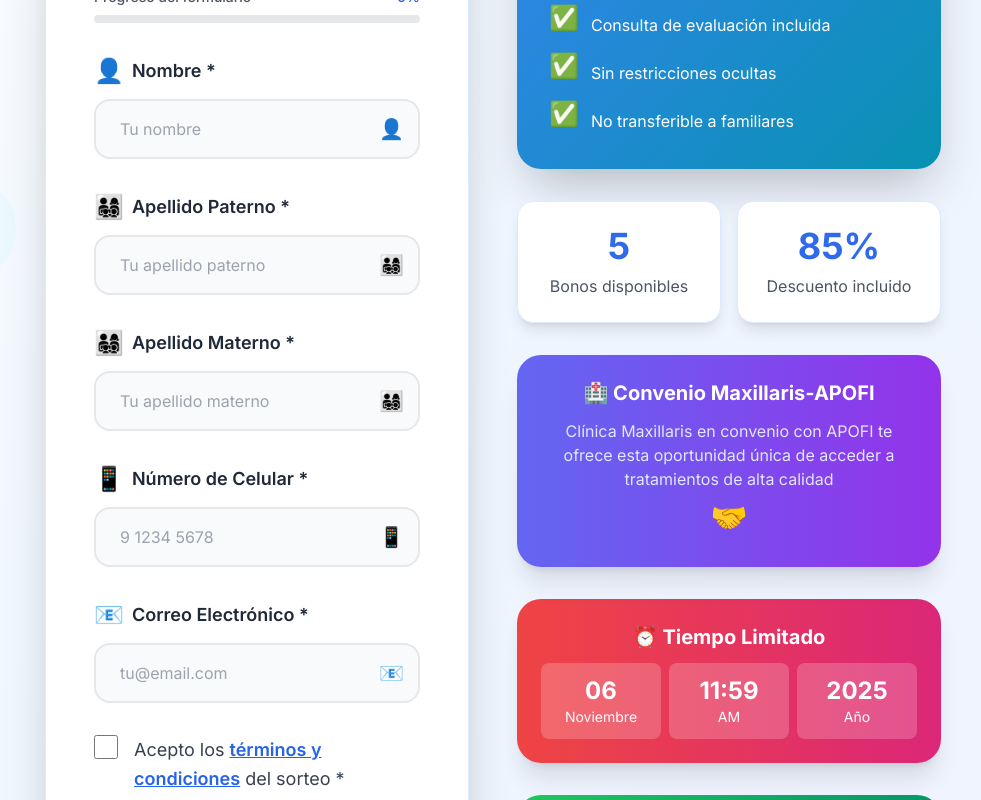
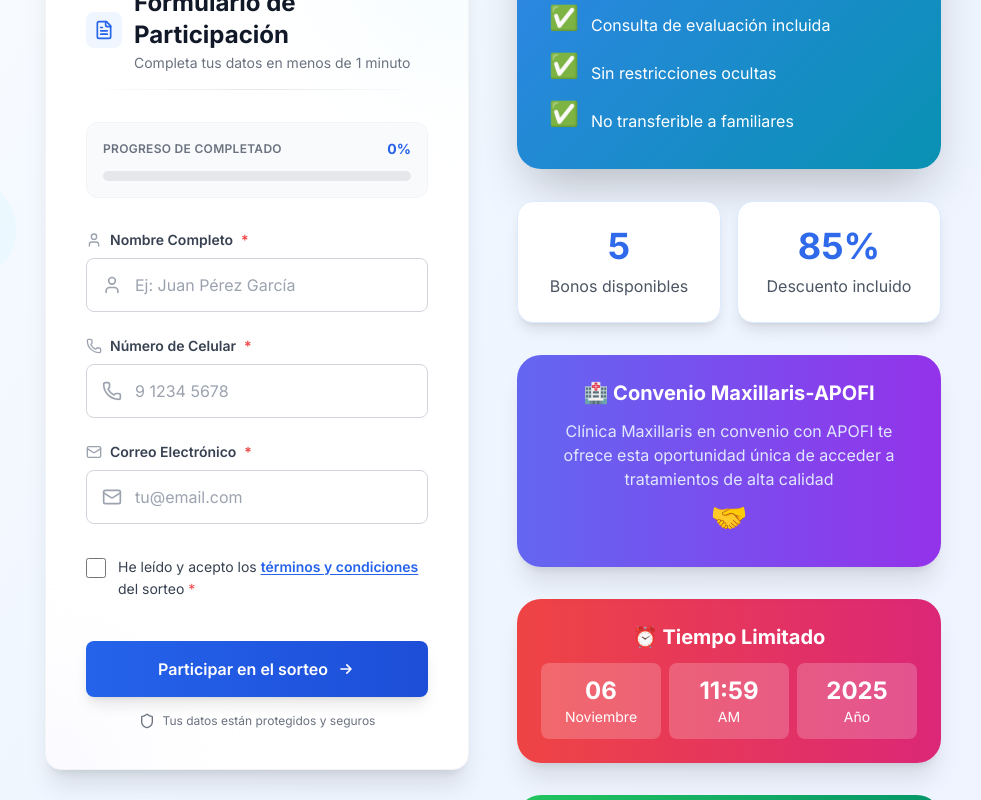
Before and after one commit to MAXILLARISProyectosYTI/apofi-sorteos, a Next.js app: page / in a window 1280 px wide. Shown: the part 2180-2980 px from the top of the page, without its empty margins (147-1128 px from the left). Built offline with nearby package versions, Linux system fonts and the light colour scheme.

Commit message:
Refactor form handling to consolidate name fields into a single full name input; enhance UI with improved styling and progress indicators, and update error handling for API responses.

```diff
--- a/src/app/page.tsx
+++ b/src/app/page.tsx
@@ -1,15 +1,14 @@
 'use client';
 
 import { useState, useEffect } from 'react';
+import { User, Phone, Mail, CheckCircle2, FileText, Shield } from 'lucide-react';
 
 export default function Home() {
   const [isVisible, setIsVisible] = useState(false);
   const [showIntro, setShowIntro] = useState(true);
   const [countdown, setCountdown] = useState(4);
   const [formData, setFormData] = useState({
-    firstName: '',
-    paternalLastName: '',
-    maternalLastName: '',
+    fullName: '',
     phone: '',
     email: '',
     acceptTerms: false
@@ -51,13 +50,19 @@
     setIsSubmitting(true);
 
     try {
+      // Dividir el nombre completo en partes para la API
+      const nameParts = formData.fullName.trim().split(/\s+/);
+      const firstName = nameParts[0] || '';
+      const lastNameFather = nameParts.length > 1 ? nameParts[1] : '';
+      const lastNameMother = nameParts.length > 2 ? nameParts.slice(2).join(' ') : '';
+
       // Preparar los datos para la API de Maxillaris
       const apiData = {
-        firstName: formData.firstName,
-        lastNameFather: formData.paternalLastName,
-        lastNameMother: formData.maternalLastName,
-        phoneNumber: formData.phone,
-        email: formData.email,
+        firstName: firstName,
+        lastNameFather: lastNameFather,
+        lastNameMother: lastNameMother,
+        phoneNumber: formData.phone.trim(),
+        email: formData.email.trim(),
         nameCampaign: 'apofi_04112025'
       };
 
@@ -98,7 +103,7 @@
   };
 
   const resetForm = () => {
-    setFormData({ firstName: '', paternalLastName: '', maternalLastName: '', phone: '', email: '', acceptTerms: false });
+    setFormData({ fullName: '', phone: '', email: '', acceptTerms: false });
     setIsSubmitted(false);
     setShowConfirmation(false);
     setApiError(null);
@@ -386,234 +391,207 @@
           ) : (
             <div className="grid lg:grid-cols-2 gap-12 items-center">
               {/* Formulario principal */}
-              <div className={`bg-white rounded-3xl shadow-2xl p-8 md:p-12 border border-blue-100 transition-all duration-1000 relative overflow-hidden ${isVisible ? 'opacity-100 translate-y-0' : 'opacity-0 translate-y-10'}`}>
-                {/* Elementos decorativos del formulario */}
-                <div className="absolute top-0 right-0 w-32 h-32 bg-gradient-to-br from-blue-100 to-cyan-100 rounded-full -translate-y-16 translate-x-16 opacity-60 animate-float"></div>
-                <div className="absolute bottom-0 left-0 w-24 h-24 bg-gradient-to-tr from-indigo-100 to-purple-100 rounded-full translate-y-12 -translate-x-12 opacity-60 animate-float" style={{ animationDelay: '1s' }}></div>
+              <div className={`bg-white rounded-2xl shadow-xl p-8 md:p-10 border border-gray-100 transition-all duration-1000 relative overflow-hidden ${isVisible ? 'opacity-100 translate-y-0' : 'opacity-0 translate-y-10'}`}>
+                {/* Elementos decorativos sutiles */}
+                <div className="absolute top-0 right-0 w-64 h-64 bg-gradient-to-br from-blue-50/50 to-cyan-50/50 rounded-full -translate-y-32 translate-x-32 blur-3xl"></div>
+                <div className="absolute bottom-0 left-0 w-48 h-48 bg-gradient-to-tr from-indigo-50/50 to-purple-50/50 rounded-full translate-y-24 -translate-x-24 blur-3xl"></div>
 
                 {/* Header del formulario */}
-                <div className="text-center mb-8 relative z-10">
-                  <div className="inline-flex items-center gap-2 bg-gradient-to-r from-blue-100 to-indigo-100 text-blue-800 px-4 py-2 rounded-full text-sm font-medium mb-4">
-                    <span className="text-xl">📋</span>
-                    Formulario de Participación
+                <div className="mb-8 relative z-10">
+                  <div className="flex items-center gap-3 mb-4">
+                    <div className="p-2 bg-blue-50 rounded-lg">
+                      <FileText className="w-5 h-5 text-blue-600" />
                     </div>
-                  <h3 className="text-2xl font-bold text-gray-900 mb-2">¡Completa tus datos!</h3>
-                  <p className="text-gray-600">Solo necesitamos 5 campos para participar</p>
+                    <div>
+                      <h3 className="text-2xl font-bold text-gray-900">Formulario de Participación</h3>
+                      <p className="text-sm text-gray-500 mt-0.5">Completa tus datos en menos de 1 minuto</p>
+                    </div>
+                  </div>
+                  <div className="h-px bg-gradient-to-r from-transparent via-gray-200 to-transparent"></div>
                 </div>
 
-                <form onSubmit={handleSubmit} className="space-y-8 relative z-10">
-                  {/* Indicador de progreso */}
-                  <div className="mb-6">
-                    <div className="flex items-center justify-between mb-2">
-                      <span className="text-sm font-medium text-gray-600">Progreso del formulario</span>
-                      <span className="text-sm font-medium text-blue-600">
-                        {((formData.firstName && formData.paternalLastName && formData.maternalLastName && formData.phone && formData.email && formData.acceptTerms) ? 100 :
-                          ((formData.firstName ? 1 : 0) + (formData.paternalLastName ? 1 : 0) + (formData.maternalLastName ? 1 : 0) + (formData.phone ? 1 : 0) + (formData.email ? 1 : 0) + (formData.acceptTerms ? 1 : 0)) * 16.67).toFixed(0)}%
+                <form onSubmit={handleSubmit} className="space-y-6 relative z-10">
+                  {/* Indicador de progreso mejorado */}
+                  <div className="mb-8 bg-gray-50 rounded-xl p-4 border border-gray-100">
+                    <div className="flex items-center justify-between mb-3">
+                      <span className="text-xs font-semibold text-gray-500 uppercase tracking-wide">Progreso de Completado</span>
+                      <span className="text-sm font-bold text-blue-600">
+                        {((formData.fullName && formData.phone && formData.email && formData.acceptTerms) ? 100 :
+                          ((formData.fullName ? 1 : 0) + (formData.phone ? 1 : 0) + (formData.email ? 1 : 0) + (formData.acceptTerms ? 1 : 0)) * 25).toFixed(0)}%
                       </span>
                     </div>
-                    <div className="w-full bg-gray-200 rounded-full h-2">
+                    <div className="w-full bg-gray-200 rounded-full h-2.5 overflow-hidden">
                       <div
-                        className="bg-gradient-to-r from-blue-500 to-cyan-600 h-2 rounded-full transition-all duration-500 ease-out"
+                        className="bg-gradient-to-r from-blue-600 via-blue-500 to-cyan-500 h-2.5 rounded-full transition-all duration-700 ease-out shadow-sm"
                         style={{
-                          width: `${(formData.firstName && formData.paternalLastName && formData.maternalLastName && formData.phone && formData.email && formData.acceptTerms) ? 100 :
-                            ((formData.firstName ? 1 : 0) + (formData.paternalLastName ? 1 : 0) + (formData.maternalLastName ? 1 : 0) + (formData.phone ? 1 : 0) + (formData.email ? 1 : 0) + (formData.acceptTerms ? 1 : 0)) * 16.67}%`
+                          width: `${(formData.fullName && formData.phone && formData.email && formData.acceptTerms) ? 100 :
+                            ((formData.fullName ? 1 : 0) + (formData.phone ? 1 : 0) + (formData.email ? 1 : 0) + (formData.acceptTerms ? 1 : 0)) * 25}%`
                         }}
                       ></div>
                     </div>
                   </div>
 
-                  <div className="space-y-3">
-                    <label htmlFor="firstName" className="block text-lg font-semibold text-gray-800 mb-3 flex items-center gap-2">
-                      <span className="text-2xl">👤</span>
-                      Nombre *
+                  <div className="space-y-2">
+                    <label htmlFor="fullName" className="block text-sm font-semibold text-gray-700 mb-2 flex items-center gap-2">
+                      <User className="w-4 h-4 text-gray-400" />
+                      Nombre Completo
+                      <span className="text-red-500">*</span>
                     </label>
-                    <div className="relative">
+                    <div className="relative group">
+                      <div className="absolute left-4 top-1/2 transform -translate-y-1/2 text-gray-400 group-focus-within:text-blue-500 transition-colors">
+                        <User className="w-5 h-5" />
+                      </div>
                       <input
                         type="text"
-                        id="firstName"
-                        value={formData.firstName}
-                        onChange={(e) => handleInputChange('firstName', e.target.value)}
-                        placeholder="Tu nombre"
-                        className="w-full px-6 py-4 bg-gray-50 border-2 border-gray-200 rounded-2xl text-gray-800 placeholder-gray-400 focus:ring-4 focus:ring-blue-400/30 focus:border-blue-500 transition-all duration-300 hover:border-blue-300 pr-12"
+                        id="fullName"
+                        value={formData.fullName}
+                        onChange={(e) => handleInputChange('fullName', e.target.value)}
+                        placeholder="Ej: Juan Pérez García"
+                        className="w-full pl-12 pr-4 py-3.5 bg-white border border-gray-300 rounded-lg text-gray-900 placeholder-gray-400 focus:ring-2 focus:ring-blue-500 focus:border-blue-500 transition-all duration-200 hover:border-gray-400"
                         required
                       />
-                      <div className="absolute right-4 top-1/2 transform -translate-y-1/2">
-                        <span className="text-blue-500 text-xl">👤</span>
                     </div>
-                    </div>
-                    {formData.firstName && (
-                      <div className="flex items-center gap-2 text-green-600 text-sm">
-                        <span className="text-lg">✅</span>
-                        Nombre válido
+                    {formData.fullName && (
+                      <div className="flex items-center gap-2 text-green-600 text-xs font-medium">
+                        <CheckCircle2 className="w-4 h-4" />
+                        Campo completado
                       </div>
                     )}
                   </div>
 
-                  <div className="space-y-3">
-                    <label htmlFor="paternalLastName" className="block text-lg font-semibold text-gray-800 mb-3 flex items-center gap-2">
-                      <span className="text-2xl">👨‍👩‍👧‍👦</span>
-                      Apellido Paterno *
+                  <div className="space-y-2">
+                    <label htmlFor="phone" className="block text-sm font-semibold text-gray-700 mb-2 flex items-center gap-2">
+                      <Phone className="w-4 h-4 text-gray-400" />
+                      Número de Celular
+                      <span className="text-red-500">*</span>
                     </label>
-                    <div className="relative">
-                      <input
-                        type="text"
-                        id="paternalLastName"
-                        value={formData.paternalLastName}
-                        onChange={(e) => handleInputChange('paternalLastName', e.target.value)}
-                        placeholder="Tu apellido paterno"
-                        className="w-full px-6 py-4 bg-gray-50 border-2 border-gray-200 rounded-2xl text-gray-800 placeholder-gray-400 focus:ring-4 focus:ring-blue-400/30 focus:border-blue-500 transition-all duration-300 hover:border-blue-300 pr-12"
-                        required
-                      />
-                      <div className="absolute right-4 top-1/2 transform -translate-y-1/2">
-                        <span className="text-blue-500 text-xl">👨‍👩‍👧‍👦</span>
+                    <div className="relative group">
+                      <div className="absolute left-4 top-1/2 transform -translate-y-1/2 text-gray-400 group-focus-within:text-blue-500 transition-colors">
+                        <Phone className="w-5 h-5" />
                       </div>
-                    </div>
-                    {formData.paternalLastName && (
-                      <div className="flex items-center gap-2 text-green-600 text-sm">
-                        <span className="text-lg">✅</span>
-                        Apellido paterno válido
-                      </div>
-                    )}
-                  </div>
-
-                  <div className="space-y-3">
-                    <label htmlFor="maternalLastName" className="block text-lg font-semibold text-gray-800 mb-3 flex items-center gap-2">
-                      <span className="text-2xl">👨‍👩‍👧‍👦</span>
-                      Apellido Materno *
-                    </label>
-                    <div className="relative">
-                      <input
-                        type="text"
-                        id="maternalLastName"
-                        value={formData.maternalLastName}
-                        onChange={(e) => handleInputChange('maternalLastName', e.target.value)}
-                        placeholder="Tu apellido materno"
-                        className="w-full px-6 py-4 bg-gray-50 border-2 border-gray-200 rounded-2xl text-gray-800 placeholder-gray-400 focus:ring-4 focus:ring-blue-400/30 focus:border-blue-500 transition-all duration-300 hover:border-blue-300 pr-12"
-                        required
-                      />
-                      <div className="absolute right-4 top-1/2 transform -translate-y-1/2">
-                        <span className="text-blue-500 text-xl">👨‍👩‍👧‍👦</span>
-                      </div>
-                    </div>
-                    {formData.maternalLastName && (
-                      <div className="flex items-center gap-2 text-green-600 text-sm">
-                        <span className="text-lg">✅</span>
-                        Apellido materno válido
-                      </div>
-                    )}
-                  </div>
-
-                  <div className="space-y-3">
-                    <label htmlFor="phone" className="block text-lg font-semibold text-gray-800 mb-3 flex items-center gap-2">
-                      <span className="text-2xl">📱</span>
-                      Número de Celular *
-                    </label>
-                    <div className="relative">
                       <input
                         type="tel"
                         id="phone"
                         value={formData.phone}
                         onChange={(e) => handleInputChange('phone', e.target.value)}
                         placeholder="9 1234 5678"
-                        className="w-full px-6 py-4 bg-gray-50 border-2 border-gray-200 rounded-2xl text-gray-800 placeholder-gray-400 focus:ring-4 focus:ring-blue-400/30 focus:border-blue-500 transition-all duration-300 hover:border-blue-300 pr-12"
+                        className="w-full pl-12 pr-4 py-3.5 bg-white border border-gray-300 rounded-lg text-gray-900 placeholder-gray-400 focus:ring-2 focus:ring-blue-500 focus:border-blue-500 transition-all duration-200 hover:border-gray-400"
                         required
                       />
-                      <div className="absolute right-4 top-1/2 transform -translate-y-1/2">
-                        <span className="text-blue-500 text-xl">📱</span>
-                      </div>
                     </div>
                     {formData.phone && (
-                      <div className="flex items-center gap-2 text-green-600 text-sm">
-                        <span className="text-lg">✅</span>
-                        Número válido
+                      <div className="flex items-center gap-2 text-green-600 text-xs font-medium">
+                        <CheckCircle2 className="w-4 h-4" />
+                        Campo completado
                       </div>
                     )}
                   </div>
 
-                  <div className="space-y-3">
-                    <label htmlFor="email" className="block text-lg font-semibold text-gray-800 mb-3 flex items-center gap-2">
-                      <span className="text-2xl">📧</span>
-                      Correo Electrónico *
+                  <div className="space-y-2">
+                    <label htmlFor="email" className="block text-sm font-semibold text-gray-700 mb-2 flex items-center gap-2">
+                      <Mail className="w-4 h-4 text-gray-400" />
+                      Correo Electrónico
+                      <span className="text-red-500">*</span>
                     </label>
-                    <div className="relative">
+                    <div className="relative group">
+                      <div className="absolute left-4 top-1/2 transform -translate-y-1/2 text-gray-400 group-focus-within:text-blue-500 transition-colors">
+                        <Mail className="w-5 h-5" />
+                      </div>
                       <input
                         type="email"
                         id="email"
                         value={formData.email}
                         onChange={(e) => handleInputChange('email', e.target.value)}
                         placeholder="tu@email.com"
-                        className="w-full px-6 py-4 bg-gray-50 border-2 border-gray-200 rounded-2xl text-gray-800 placeholder-gray-400 focus:ring-4 focus:ring-blue-400/30 focus:border-blue-500 transition-all duration-300 hover:border-blue-300 pr-12"
+                        className="w-full pl-12 pr-4 py-3.5 bg-white border border-gray-300 rounded-lg text-gray-900 placeholder-gray-400 focus:ring-2 focus:ring-blue-500 focus:border-blue-500 transition-all duration-200 hover:border-gray-400"
                         required
                       />
-                      <div className="absolute right-4 top-1/2 transform -translate-y-1/2">
-                        <span className="text-blue-500 text-xl">📧</span>
-                      </div>
                     </div>
                     {formData.email && (
-                      <div className="flex items-center gap-2 text-green-600 text-sm">
-                        <span className="text-lg">✅</span>
-                        Email válido
+                      <div className="flex items-center gap-2 text-green-600 text-xs font-medium">
+                        <CheckCircle2 className="w-4 h-4" />
+                        Campo completado
                       </div>
                     )}
                   </div>
 
-                  <div className="flex items-start space-x-4">
-                    <div className="flex items-center h-6">
+                  <div className="flex items-start gap-3 pt-2">
+                    <div className="flex items-center h-5 mt-0.5">
                       <input
                         id="acceptTerms"
                         type="checkbox"
                         checked={formData.acceptTerms}
                         onChange={(e) => handleInputChange('acceptTerms', e.target.checked)}
-                        className="w-6 h-6 text-blue-500 border-2 border-gray-300 rounded focus:ring-4 focus:ring-blue-400/30 focus:border-blue-500 transition-all duration-300"
+                        className="w-5 h-5 text-blue-600 border-gray-300 rounded focus:ring-2 focus:ring-blue-500 focus:ring-offset-0 transition-all duration-200 cursor-pointer"
                         required
                       />
                     </div>
-                    <div className="text-gray-700">
-                      <label htmlFor="acceptTerms" className="text-lg leading-relaxed">
-                        Acepto los{' '}
-                        <a href="/terminos" className="text-blue-600 hover:text-blue-700 underline font-semibold">
+                    <label htmlFor="acceptTerms" className="text-sm text-gray-700 leading-relaxed cursor-pointer">
+                      He leído y acepto los{' '}
+                      <a href="/terminos" className="text-blue-600 hover:text-blue-700 font-semibold underline underline-offset-2 transition-colors">
                         términos y condiciones
-                        </a>{' '}
-                        del sorteo *
+                      </a>
+                      {' '}del sorteo
+                      <span className="text-red-500 ml-1">*</span>
                     </label>
                   </div>
+                  {formData.acceptTerms && (
+                    <div className="flex items-center gap-2 text-green-600 text-xs font-medium ml-8">
+                      <CheckCircle2 className="w-4 h-4" />
+                      Términos aceptados
                     </div>
+                  )}
 
                   {/* Mensaje de error de la API */}
                   {apiError && (
-                    <div className="bg-red-50 border-2 border-red-200 rounded-2xl p-4 text-center">
-                      <div className="flex items-center justify-center gap-2 text-red-600 mb-2">
-                        <span className="text-2xl">⚠️</span>
-                        <span className="font-semibold">Error de conexión</span>
+                    <div className="bg-red-50 border border-red-200 rounded-lg p-4">
+                      <div className="flex items-start gap-3">
+                        <div className="flex-shrink-0">
+                          <div className="w-5 h-5 bg-red-100 rounded-full flex items-center justify-center">
+                            <span className="text-red-600 text-xs">!</span>
                           </div>
-                      <p className="text-red-600 text-sm">{apiError}</p>
+                        </div>
+                        <div className="flex-1">
+                          <p className="text-sm font-semibold text-red-800 mb-1">Error de conexión</p>
+                          <p className="text-sm text-red-600">{apiError}</p>
                           <button
                             onClick={() => setApiError(null)}
-                        className="mt-3 text-red-500 hover:text-red-700 text-sm underline"
+                            className="mt-2 text-xs text-red-600 hover:text-red-800 font-medium underline"
                           >
                             Cerrar mensaje
                           </button>
                         </div>
+                      </div>
+                    </div>
                   )}
 
+                  <div className="pt-4">
                     <button
                       type="submit"
                       disabled={isSubmitting}
-                    className="w-full bg-gradient-to-r from-blue-500 to-cyan-600 text-white font-bold text-xl py-6 px-8 rounded-2xl shadow-2xl hover:shadow-blue-500/25 transform hover:-translate-y-2 transition-all duration-300 disabled:opacity-50 disabled:cursor-not-allowed disabled:transform-none overflow-hidden relative group"
+                      className="w-full bg-gradient-to-r from-blue-600 to-blue-700 text-white font-semibold text-base py-4 px-6 rounded-lg shadow-lg hover:shadow-xl hover:from-blue-700 hover:to-blue-800 transform hover:-translate-y-0.5 transition-all duration-200 disabled:opacity-60 disabled:cursor-not-allowed disabled:transform-none disabled:hover:shadow-lg relative group"
                     >
                       {isSubmitting ? (
-                      <div className="flex items-center justify-center">
-                        <div className="animate-spin rounded-full h-7 w-7 border-b-2 border-white mr-3"></div>
-                        Enviando...
+                        <div className="flex items-center justify-center gap-3">
+                          <div className="animate-spin rounded-full h-5 w-5 border-2 border-white border-t-transparent"></div>
+                          <span>Enviando datos...</span>
                         </div>
                       ) : (
-                      <span className="relative z-10 flex items-center justify-center gap-3">
-                        <span className="text-3xl">🎯</span>
-                        Quiero participar
+                        <span className="flex items-center justify-center gap-2">
+                          <span>Participar en el sorteo</span>
+                          <svg className="w-5 h-5" fill="none" stroke="currentColor" viewBox="0 0 24 24">
+                            <path strokeLinecap="round" strokeLinejoin="round" strokeWidth={2} d="M13 7l5 5m0 0l-5 5m5-5H6" />
+                          </svg>
                         </span>
                       )}
-                    <span className="absolute inset-0 bg-gradient-to-r from-blue-600 to-cyan-700 opacity-0 group-hover:opacity-100 transition-opacity duration-300"></span>
                     </button>
+
+                    {/* Mensaje de seguridad */}
+                    <div className="mt-4 flex items-center justify-center gap-2 text-xs text-gray-500">
+                      <Shield className="w-4 h-4" />
+                      <span>Tus datos están protegidos y seguros</span>
+                    </div>
+                  </div>
                 </form>
               </div>
 
```
Lines whose indentation alone changed are shown as unchanged.
